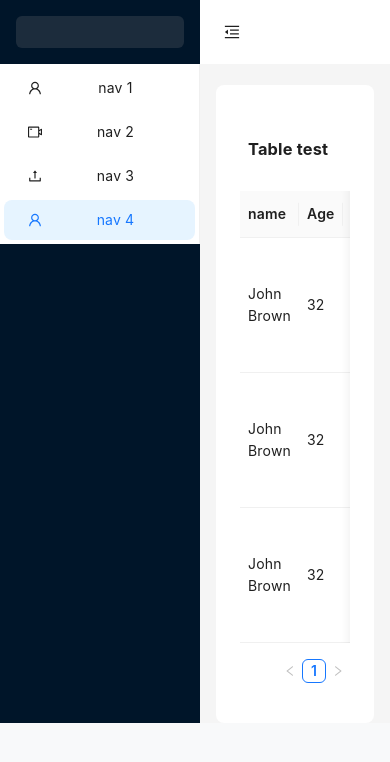
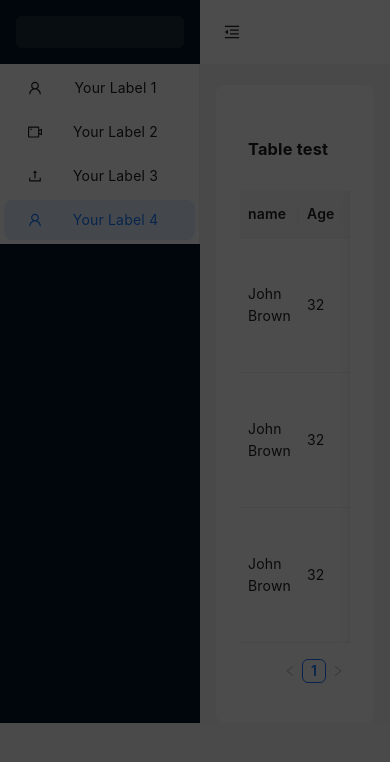
Before and after one commit to LeBaLoc2002/manager-app, a React (Create React App) app in the folder app-demo-manager/: page / in a window 390 px wide. Shown: the top 762 px of the page. Built offline with nearby package versions, Linux system fonts and the light colour scheme.

Commit message:
push overlay

```diff
--- a/app-demo-manager/src/components/Layouts/Header/Header.js
+++ b/app-demo-manager/src/components/Layouts/Header/Header.js
@@ -5,6 +5,7 @@ import { MenuFoldOutlined, MenuUnfoldOutlined } from '@ant-design/icons';
 const { Header } = Layout;
 
 const HeaderLayout = ({ collapsed, setCollapsed }) => {
+
   const {
     token: { colorBgContainer },
   } = theme.useToken();
--- /dev/null
+++ b/app-demo-manager/src/components/Layouts/Overlay/Overlay.js
@@ -0,0 +1,8 @@
+import React from 'react';
+import './Overlay.scss';
+
+function Overlay({ isOpen, toggle }) {
+  return isOpen ? <div className={`overlay ${isOpen ? 'active' : ''}`} onClick={toggle}></div> : null;
+}
+
+export default Overlay;
--- /dev/null
+++ b/app-demo-manager/src/components/Layouts/Overlay/Overlay.scss
@@ -0,0 +1,16 @@
+.overlay {
+    display: none;
+  }
+
+  @media only screen and (max-width: 600px) {
+    .overlay {
+      position: fixed;
+      top: 0;
+      left: 0;
+      width: 100%;
+      height: 100%;
+      background-color: rgba(0, 0, 0, 0.7);
+      z-index: 999;
+      display: block;
+    }
+}
--- a/app-demo-manager/src/components/Layouts/Sidebar/Sidebar.js
+++ b/app-demo-manager/src/components/Layouts/Sidebar/Sidebar.js
@@ -1,23 +1,28 @@
 import React from 'react';
 import { Menu } from 'antd';
-import { Layout} from 'antd';
+import { Layout } from 'antd';
 
 import { UserOutlined, VideoCameraOutlined, UploadOutlined } from '@ant-design/icons';
-const { Sider} = Layout;
+const { Sider } = Layout;
 
-const items = [UserOutlined, VideoCameraOutlined, UploadOutlined, UserOutlined].map(
-  (icon, index) => ({
-    key: String(index + 1),
-    icon: React.createElement(icon),
-    label: `nav ${index + 1}`,
-  }),
-);
+const items = [
+  { key: '1', icon: <UserOutlined />, label: 'Your Label 1' },
+  { key: '2', icon: <VideoCameraOutlined />, label: 'Your Label 2' },
+  { key: '3', icon: <UploadOutlined />, label: 'Your Label 3' },
+  { key: '4', icon: <UserOutlined />, label: 'Your Label 4' },
+];
 
-const SiderLayout = ({collapsed}) => {
+const SiderLayout = ({ collapsed }) => {
   return (
     <Sider className='sidebar' trigger={null} collapsible collapsed={collapsed}>
       <div className="demo-logo-vertical" />
-      <Menu theme="light" mode="inline" defaultSelectedKeys={['4']} items={items} />
+      <Menu theme="light" mode="inline" defaultSelectedKeys={['4']}>
+        {items.map(item => (
+          <Menu.Item key={item.key} icon={item.icon}>
+            {item.label}
+          </Menu.Item>
+        ))}
+      </Menu>
     </Sider>
   );
 };
--- a/app-demo-manager/src/components/Maincontent/MainContent.js
+++ b/app-demo-manager/src/components/Maincontent/MainContent.js
@@ -1,9 +1,10 @@
 import React, { useState } from 'react';
-import { Layout, Divider, Table, theme, Button } from 'antd';
+import { Layout, Table, theme, Button } from 'antd';
 import './MainContent.scss';
 import SiderLayout from '../Layouts/Sidebar/Sidebar';
 import HeaderLayout from '../Layouts/Header/Header';
 import { DeleteOutlined, EditOutlined } from '@ant-design/icons';
+import Overlay from '../Layouts/Overlay/Overlay';
 
 const { Content } = Layout;
 
@@ -73,16 +74,21 @@ const MainContent = () => {
       <h3>Table test</h3>
     </div>
   );
+
+
   return (
     <Layout>
       <SiderLayout collapsed={collapsed} />
       <Layout>
         <HeaderLayout collapsed={collapsed} setCollapsed={setCollapsed} />
+        <Overlay isOpen={!collapsed} toggle={() => setCollapsed(!collapsed)} />
+
         <Content
           style={{
             margin: '85px 16px 0',
             maxHeight: '100%',
             maxWidth: '100%',
+            position: 'relative',
           }}
         >
           <div
@@ -91,10 +97,11 @@ const MainContent = () => {
               minHeight: 360,
               background: colorBgContainer,
               borderRadius: borderRadiusLG,
+              zIndex: 1,
             }}
           >
             <Table
-                          title={tableHeader}
+              title={tableHeader}
               columns={columns}
               dataSource={data}
               size="middle"
```
